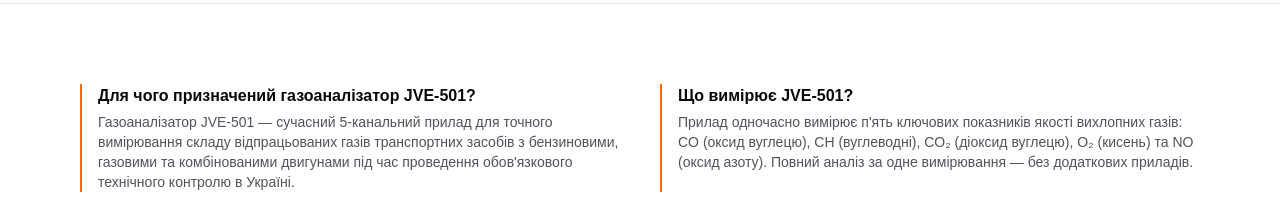
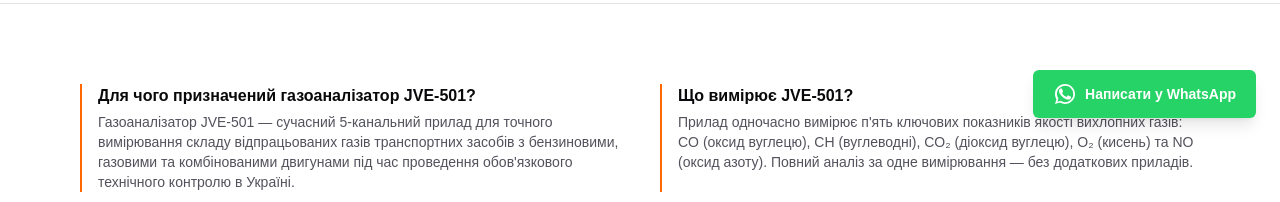
Before and after one commit to JevolUkraine/jevol-website, a Next.js app: page /jve-501 in a window 1280 px wide. Shown: the part 598-800 px from the top of the page. Built offline with nearby package versions, Linux system fonts and the light colour scheme; no server answers.

Commit message:
Add floating WhatsApp button stacked above scroll-to-top (FloatingActions)
Co-Authored-By: Claude Sonnet 5 <noreply@anthropic.com>

```diff
--- a/src/app/layout.tsx
+++ b/src/app/layout.tsx
@@ -1,6 +1,6 @@
 import type { Metadata } from "next";
 import { Geist, Geist_Mono } from "next/font/google";
-import { ScrollToTopButton } from "@/components/ScrollToTopButton";
+import { FloatingActions } from "@/components/FloatingActions";
 import "./globals.css";
 
 const geistSans = Geist({
@@ -28,7 +28,7 @@ export default function RootLayout({ children }: LayoutProps<"/">) {
     >
       <body className="min-h-full flex flex-col">
         {children}
-        <ScrollToTopButton />
+        <FloatingActions />
       </body>
     </html>
   );
--- /dev/null
+++ b/src/components/FloatingActions.tsx
@@ -0,0 +1,16 @@
+import { FloatingWhatsAppButton } from "@/components/FloatingWhatsAppButton";
+import { ScrollToTopButton } from "@/components/ScrollToTopButton";
+
+// z-40 keeps this below the photo-gallery lightbox (z-50), so an open
+// lightbox always renders above these buttons instead of the reverse.
+// ScrollToTopButton is always mounted (just hidden via opacity when not
+// scrolled) so it keeps reserving its slot in the column — the WhatsApp
+// button above it never jumps position.
+export function FloatingActions() {
+  return (
+    <div className="fixed bottom-4 right-4 z-40 flex flex-col items-end gap-3 sm:bottom-6 sm:right-6">
+      <FloatingWhatsAppButton />
+      <ScrollToTopButton />
+    </div>
+  );
+}
--- /dev/null
+++ b/src/components/FloatingWhatsAppButton.tsx
@@ -0,0 +1,33 @@
+const WHATSAPP_URL =
+  "https://wa.me/380504709561?text=" +
+  encodeURIComponent(
+    "Доброго дня! Хочу дізнатися більше про обладнання JEVOL.",
+  );
+
+export function FloatingWhatsAppButton() {
+  return (
+    <a
+      href={WHATSAPP_URL}
+      target="_blank"
+      rel="noopener noreferrer"
+      aria-label="Написати у WhatsApp"
+      className="flex h-12 items-center justify-center gap-2 rounded-md bg-[#25D366] px-4 text-sm font-bold text-white shadow-lg transition-all duration-300 hover:scale-105 hover:bg-[#20BD5A] hover:shadow-xl focus-visible:outline-none focus-visible:ring-2 focus-visible:ring-[#25D366] focus-visible:ring-offset-2 focus-visible:ring-offset-white sm:px-5"
+    >
+      <svg
+        viewBox="0 0 24 24"
+        fill="currentColor"
+        className="h-6 w-6 shrink-0"
+        aria-hidden
+      >
+        <path d="M17.472 14.382c-.297-.149-1.758-.867-2.03-.967-.273-.099-.471-.148-.67.15-.197.297-.767.966-.94 1.164-.173.199-.347.223-.644.075-.297-.15-1.255-.463-2.39-1.475-.883-.788-1.48-1.761-1.653-2.059-.173-.297-.018-.458.13-.606.134-.133.298-.347.446-.52.149-.174.198-.298.298-.497.099-.198.05-.371-.025-.52-.075-.149-.669-1.612-.916-2.207-.242-.579-.487-.5-.669-.51-.173-.008-.371-.01-.57-.01-.198 0-.52.074-.792.372-.272.297-1.04 1.016-1.04 2.479 0 1.462 1.065 2.875 1.213 3.074.149.198 2.096 3.2 5.077 4.487.709.306 1.262.489 1.693.626.712.226 1.36.194 1.872.118.571-.085 1.758-.719 2.006-1.413.248-.694.248-1.289.173-1.413-.074-.124-.272-.198-.57-.347Z" />
+        <path
+          fillRule="evenodd"
+          clipRule="evenodd"
+          d="M12.01 2C6.486 2 2 6.486 2 12.01c0 1.85.497 3.663 1.44 5.253L2 22l4.847-1.42a10 10 0 0 0 5.163 1.43h.005c5.524 0 10.01-4.486 10.01-10.01C22.025 6.486 17.539 2 12.01 2Zm0 18.15h-.004a8.13 8.13 0 0 1-4.146-1.135l-.297-.176-3.075.901.916-3.104-.194-.318a8.12 8.12 0 0 1-1.246-4.308c0-4.49 3.655-8.144 8.15-8.144 2.176 0 4.222.848 5.762 2.388a8.09 8.09 0 0 1 2.386 5.762c0 4.49-3.655 8.134-8.152 8.134Z"
+        />
+      </svg>
+      <span className="hidden sm:inline">Написати у WhatsApp</span>
+      <span className="sm:hidden">WhatsApp</span>
+    </a>
+  );
+}
--- a/src/components/ScrollToTopButton.tsx
+++ b/src/components/ScrollToTopButton.tsx
@@ -19,7 +19,7 @@ export function ScrollToTopButton() {
       type="button"
       onClick={() => window.scrollTo({ top: 0, behavior: "smooth" })}
       aria-label="Прокрутити вгору"
-      className={`fixed bottom-6 right-6 z-50 flex h-12 w-12 items-center justify-center rounded-md border border-zinc-700 bg-zinc-950 text-white shadow-lg transition-all duration-300 hover:border-orange-500 hover:text-orange-500 ${
+      className={`flex h-12 w-12 items-center justify-center rounded-md border border-zinc-700 bg-zinc-950 text-white shadow-lg transition-all duration-300 hover:scale-105 hover:border-orange-500 hover:text-orange-500 focus-visible:outline-none focus-visible:ring-2 focus-visible:ring-orange-500 focus-visible:ring-offset-2 focus-visible:ring-offset-white ${
         visible
           ? "translate-y-0 opacity-100"
           : "pointer-events-none translate-y-4 opacity-0"
```
